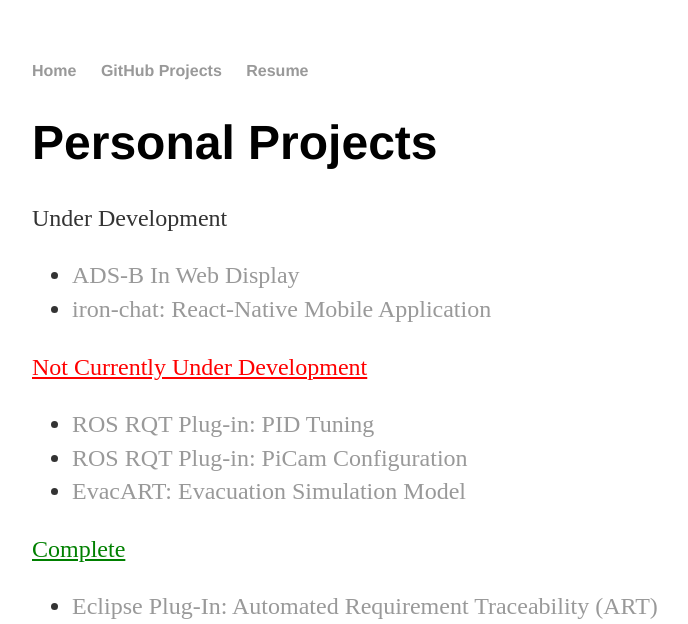
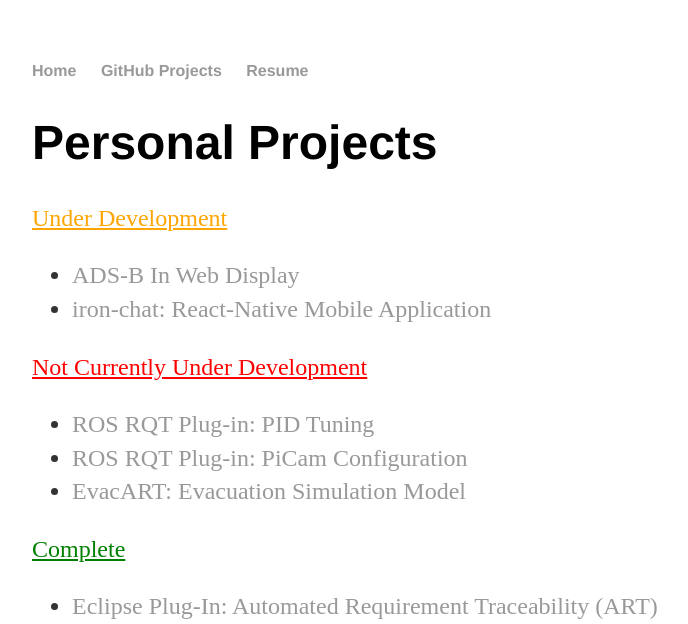
Before and after one commit to Krishan7601/krishan7601.github.io, a Jekyll site: the page built from projects/index.html, in a window 1280 px wide. Shown: the top 624 px of the page, without its empty margins (160-848 px from the left). Built offline with Jekyll 4.4.1, drawn with Linux system fonts in a browser that asks for light colours; grey boxes are pictures that could not be loaded.

Commit message:
modify project status colours

```diff
--- a/css/main.css
+++ b/css/main.css
@@ -11,7 +11,7 @@
 h3 { font-size: 2.3em; }
 h4 { font-size: 1.9em; }
 
-projects p {color:orange; text-decoration:underline;}
+p.project-active {color:orange; text-decoration:underline;}
 p.project-inactive {	color:red; text-decoration:underline;}
 p.project-complete {color:green; text-decoration:underline;}
 
```
